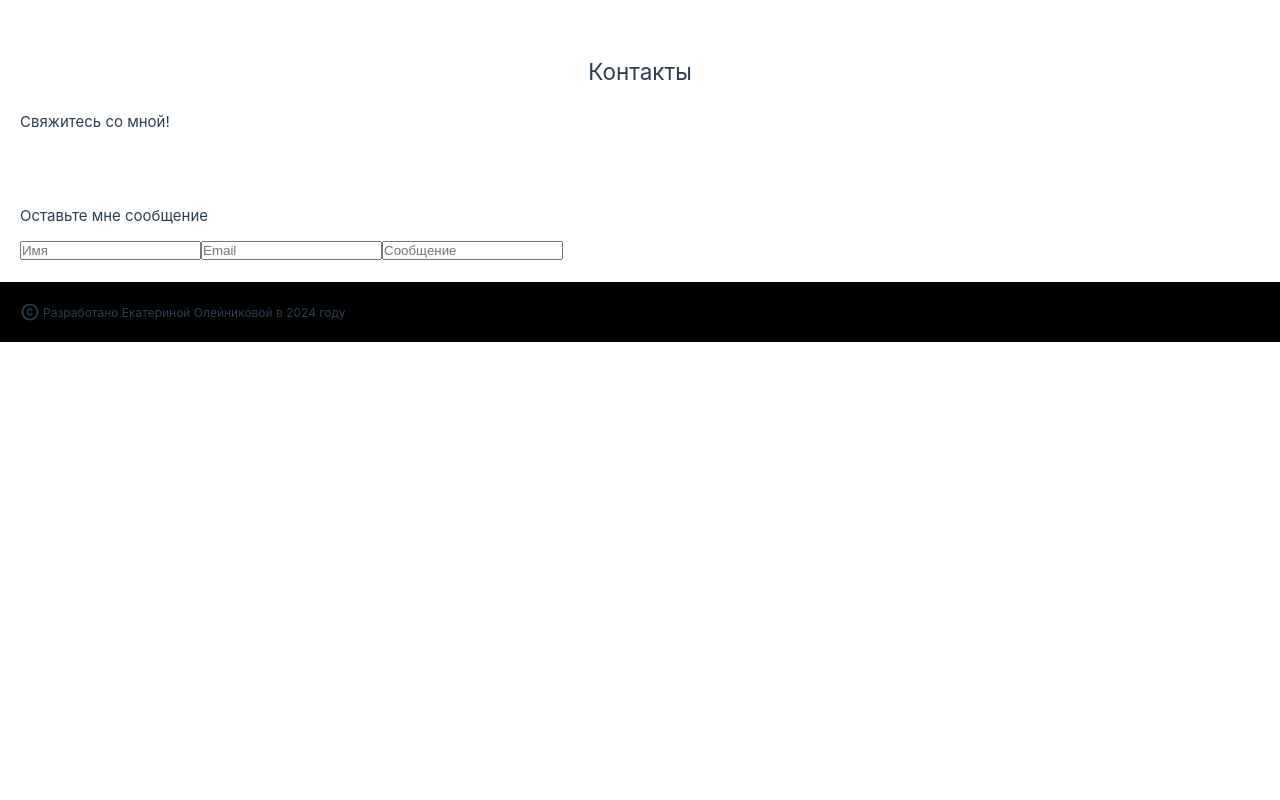
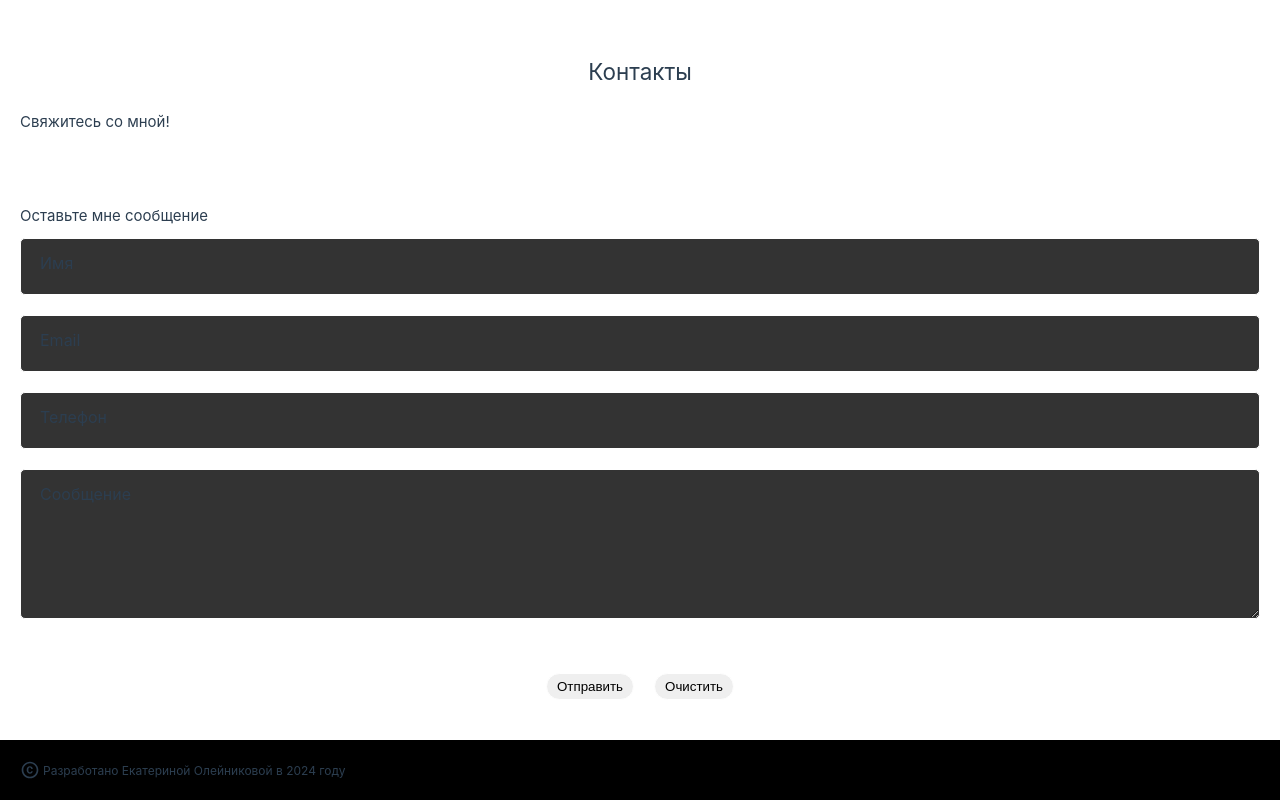
Before and after one commit to Kawin-xxx/Portfolio, a Vue app: page / in a window 1280 px wide. Shown: the part 3760-4560 px from the top of the page. Before the commit the page ends 4102 px from the top, so only its background shows below. Built offline with nearby package versions, Linux system fonts and the light colour scheme.

Commit message:
Add form component (#4)

```diff
--- /dev/null
+++ b/src/components/ContactsForm.vue
@@ -0,0 +1,213 @@
+<script>
+export default {
+    data() {
+        return {
+            status: '',
+            name: '',
+            email: '',
+            phone: '',
+            message: ''
+        };
+    },
+    methods: {
+        async handleSubmit(evt) {
+            try {
+                const data = new FormData(evt.target);
+                const res = await fetch('https://formspree.io/f/xanwgrae', {
+                    method: 'POST',
+                    body: data,
+                    headers: { Accept: 'application/json' },
+                });
+
+                if (res.ok) {
+                    this.handleSuccess();
+                } else {
+                    const json = await res.json();
+                    this.handleError(json);
+                }
+            } catch (err) {
+                console.log(err)
+                console.error(err);
+                this.status = 'Ой-ой! Что-то пошло не так.';
+            }
+        },
+
+        handleError(json) {
+            if (Object.hasOwn(json, 'errors')) {
+                const errors = json.errors.map((error) => error.message).join(', ');
+                throw new Error(errors);
+            } else {
+                this.status = 'Ой-ой! Что-то пошло не так.';
+            }
+        },
+
+        handleSuccess() {
+            this.status = "Ваше сообщение отправлено.";
+            this.resetForm();
+            setTimeout(() => {
+                this.status = '';
+            }, 5000);
+        },
+
+        resetForm() {
+            this.name = '';
+            this.email = '';
+            this.phone = '';
+            this.message = '';
+        }
+    },
+}
+</script>
+
+<template>
+    <form
+        action="https://formspree.io/f/xanwgrae"
+        method="post"
+        class="contacts__form form"
+        @submit.prevent="handleSubmit"
+    >
+        <p class="form__description">Оставьте мне сообщение</p>
+        <div class="form__inputs-wrapper">
+            <label for="name" class="form__label">
+                <input
+                    v-model="name"
+                    id="name"
+                    name="name"
+                    type="text"
+                    placeholder="Имя"
+                    required
+                    class="form__input"
+                >
+                <span class="form__placeholder">Имя</span>
+            </label>
+
+            <label for="email" class="form__label">
+                <input
+                    v-model="email"
+                    id="email"
+                    name="email"
+                    type="text"
+                    placeholder="Email"
+                    required
+                    class="form__input"
+                >
+                <span class="form__placeholder">Email</span>
+            </label>
+
+            <label for="phone" class="form__label">
+                <input
+                    v-model="phone"
+                    id="phone"
+                    name="phone"
+                    type="number"
+                    placeholder="Номер телефона"
+                    required
+                    class="form__input"
+                >
+                <span class="form__placeholder">Телефон</span>
+            </label>
+
+            <label for="message" class="form__label">
+                <textarea
+                    v-model="message"
+                    id="message"
+                    name="message"
+                    type="text"
+                    placeholder="Сообщение"
+                    required
+                    class="form__textarea"
+                ></textarea>
+                <span class="form__placeholder">Сообщение</span>
+            </label>
+        </div>
+        <span class="form__message">{{ status }}</span>
+
+        <div class="form__buttons-wrapper">
+            <button type="submit" class="form__button">
+                Отправить
+            </button>
+
+            <button type="reset" class="form__button">
+                Очистить
+            </button>
+        </div>
+    </form>
+</template>
+
+<style scoped lang="scss">
+.form__description {
+    margin-bottom: 10px;
+}
+
+.form__label {
+    position: relative;
+}
+
+.form__placeholder {
+    position: absolute;
+    display: block;
+    top: 15px;
+    left: 20px;
+    font-size: 16px;
+    line-height: 20px;
+    transition: 0.3s ease;
+}
+
+.form__inputs-wrapper {
+    margin-bottom: 20px;
+    display: flex;
+    flex-direction: column;
+    gap: 20px;
+}
+
+.form__input,
+.form__textarea {
+    width: 100%;
+    border-radius: 5px;
+    padding: 20px;
+    border: 1px solid $color-white;
+    background-color: $color-black;
+
+    &::placeholder {
+        color: transparent;
+    }
+
+    &:not(:placeholder-shown) + .form__placeholder,
+    &:focus + .form__placeholder {
+        position: absolute;
+        display: block;
+        top: 0;
+        left: 20px;
+        font-size: 10px;
+        line-height: 20px;
+        transition: 0.3s ease;
+    }
+}
+
+.form__textarea {
+    height: 150px;
+}
+
+.form__message {
+    display: inline-block;
+    margin-bottom: 20px;
+}
+
+.form__buttons-wrapper {
+    display: flex;
+    gap: 20px;
+    flex-wrap: wrap;
+    justify-content: center;
+}
+
+.form__button {
+    display: block;
+    width: fit-content;
+    padding: 5px 10px;
+    margin-bottom: 20px;
+    border: 1px solid $color-white;
+    border-radius: 20px;
+    overflow-wrap: break-word;
+    cursor: pointer;
+}
+</style>
--- a/src/components/ContactsSection.vue
+++ b/src/components/ContactsSection.vue
@@ -1,9 +1,11 @@
 <script>
 import SocialLinks from './SocialLinks.vue';
+import ContactsForm from './ContactsForm.vue';
 
 export default {
     components: {
-        SocialLinks
+        SocialLinks,
+        ContactsForm
     }
 }
 </script>
@@ -16,22 +18,8 @@ export default {
 
             <SocialLinks class="contacts__social" />
 
-            <div class="contacts__form form">
-                <form action="">
-                    <p class="form-description">Оставьте мне сообщение</p>
-                    <label for="">
-                        <input type="text" placeholder="Имя">
-                        <span></span>
-                    </label>
-                    <label for="">
-                        <input type="text" placeholder="Email">
-                        <span></span>
-                    </label>
-                    <label for="">
-                        <input type="text" placeholder="Сообщение">
-                        <span></span>
-                    </label>
-                </form>
+            <div class="contacts__form-wrapper">
+                <ContactsForm />
             </div>
         </div>
     </section>
@@ -55,8 +43,4 @@ export default {
 .contacts__social {
     margin-bottom: 20px;
 }
-
-.form-description {
-    margin-bottom: 10px;
-}
 </style>
```
